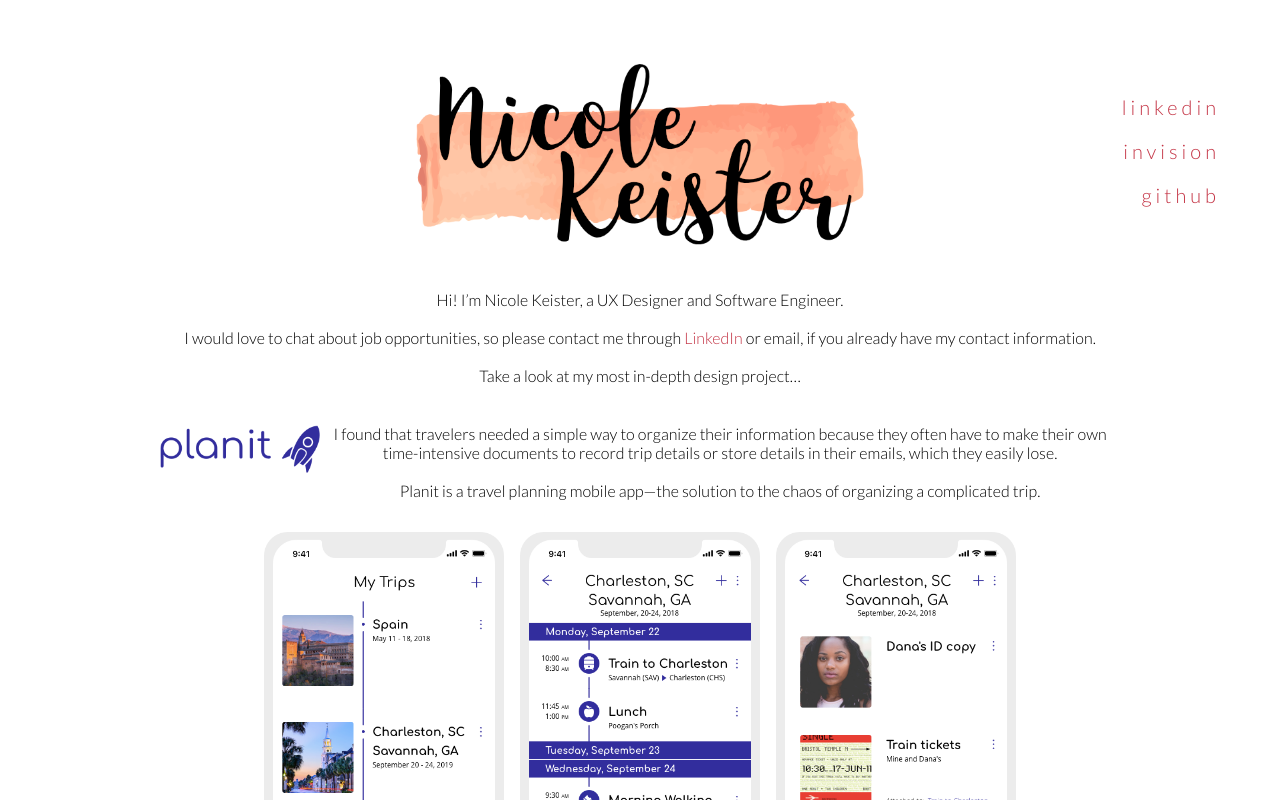
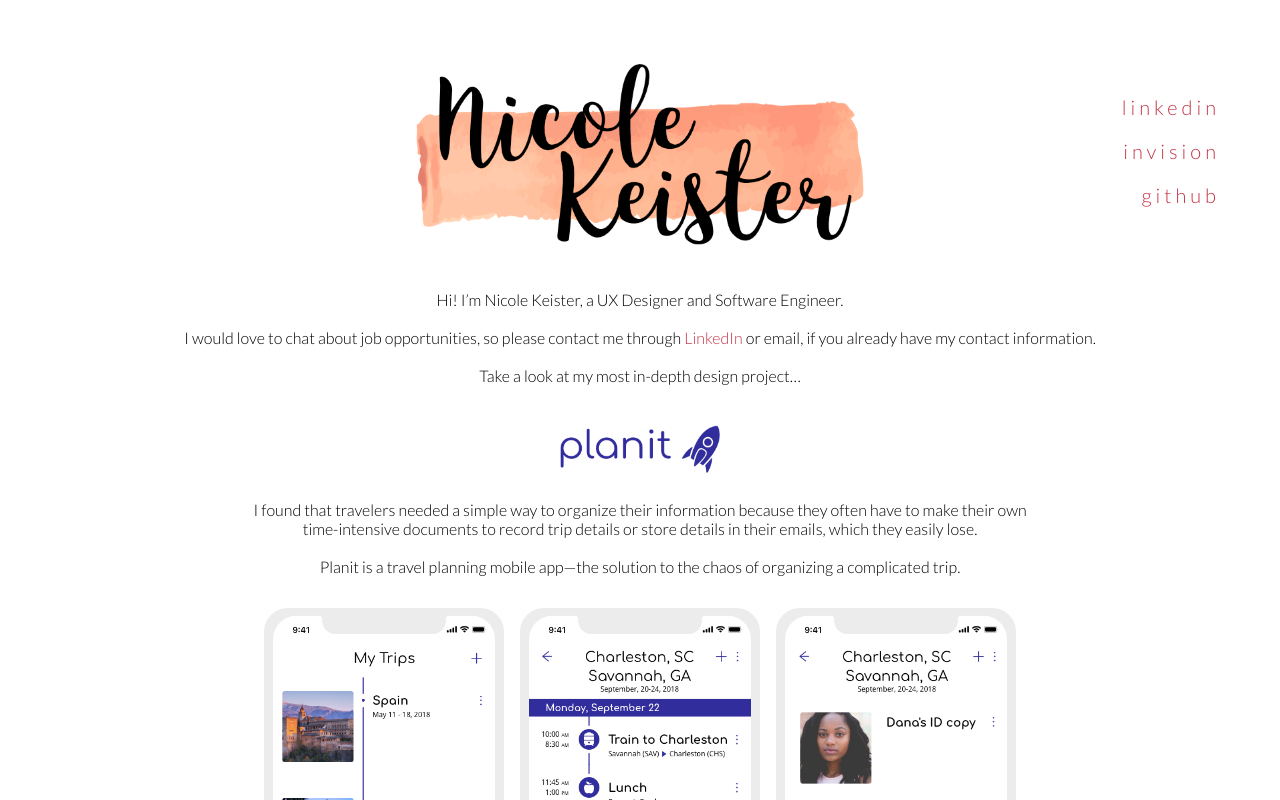
Before and after one commit to nrkeister/portfolio, a React (Create React App) app: page / in a window 1280 px wide. Shown: the top 800 px of the page. Built offline with nearby package versions, Linux system fonts and the light colour scheme.

Commit message:
Inline block bug, change header image

```diff
--- a/src/App.js
+++ b/src/App.js
@@ -53,7 +53,7 @@
                     </div>
                 </div>
                 {intro()}
-                <img src={planitLogo} className={'planitLogo'} alt="Planit Logo with spaceship"/>
+                <div  className={'planitLogo'}><img src={planitLogo} style={{width: '100%'}} alt="Planit Logo with spaceship"/></div>
                 {planitIntro()}
                 <div className={'planitScreenContainer'}>
                     <img src={tripListFull} className={'planitScreen'} alt="Full trip list"/>
--- a/src/informationArchitecture.js
+++ b/src/informationArchitecture.js
@@ -12,9 +12,9 @@
                 <p className={'description'}>
                     I created two user flows that would be important to how the user experiences the app.
                 </p>
-                <img src={userFlowOpen} style={{width: '100%', maxWidth: '40em'}}
+                <img src={userFlowOpen} style={{width: '100%', maxWidth: '40em', display: 'block'}}
                      alt={'Flow diagram describing opening the app'}/>
-                <img src={userFlowManage} style={{width: '100%', maxWidth: '50em', marginTop: '5%'}}
+                <img src={userFlowManage} style={{width: '100%', maxWidth: '50em', display: 'block', marginTop: '5%'}}
                      alt={'Flow diagram describing managing a trip'}/>
                 <SubHeader text={'User Study'} />
                 <p className={'description'}>
```
